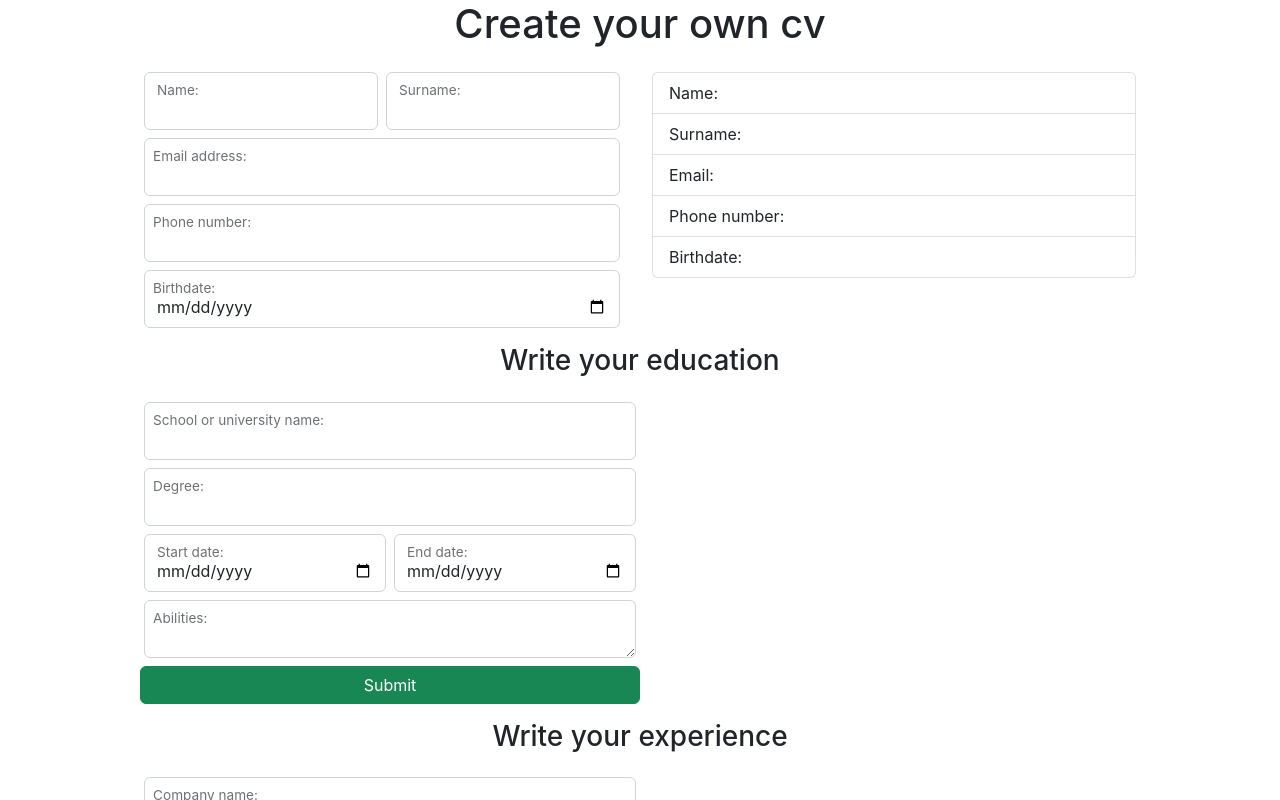
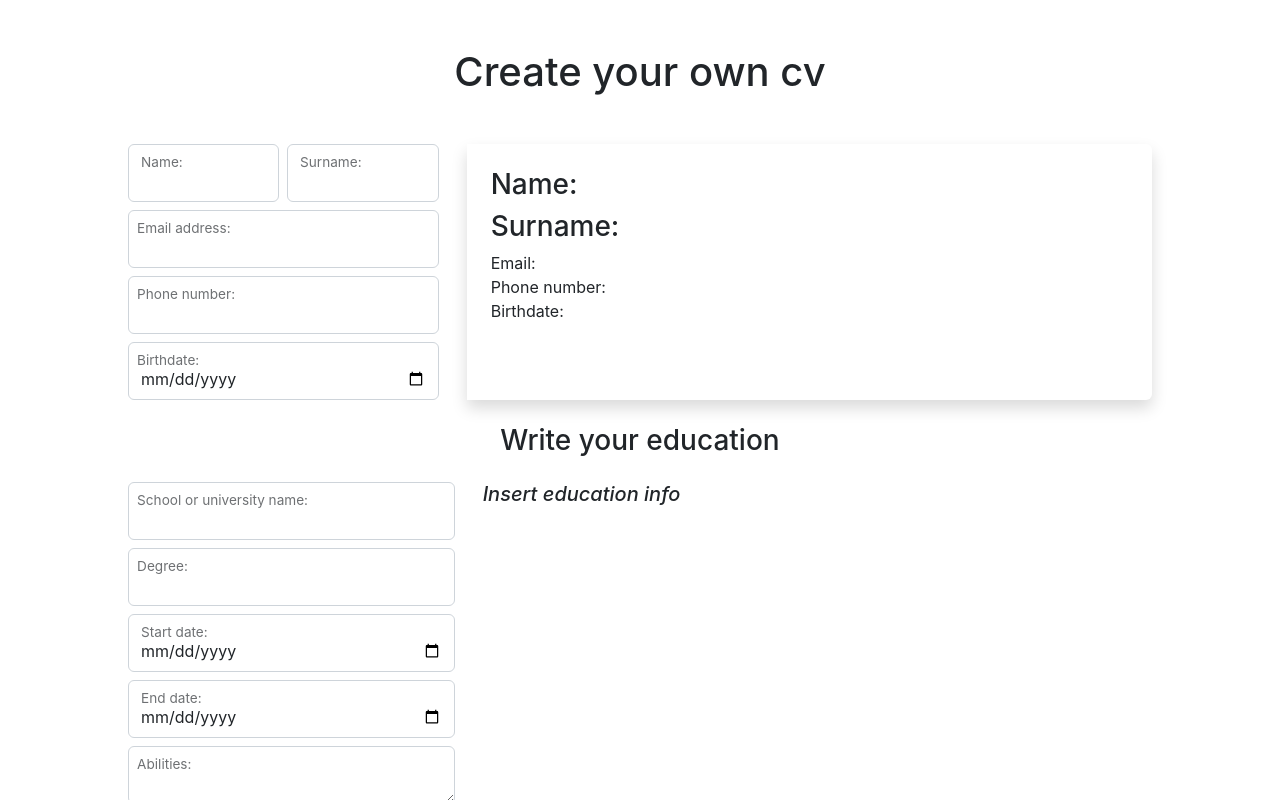
Before and after one commit to KristinaProject/odin-cv-project, a React (Create React App) app: page / in a window 1280 px wide. Shown: the top 800 px of the page. Built offline with nearby package versions, Linux system fonts and the light colour scheme.

Commit message:
some tricks

```diff
--- a/src/App.css
+++ b/src/App.css
@@ -1,25 +1,21 @@
 #basis,
+#educa,
+#expie {
+  flex: 1;
+}
+
 #output,
-#educa,
 #eduOutput,
-#expie,
 #expOut {
-  flex: 1;
+  flex: 2;
 }
 
 .boo {
   max-width: 1500px;
   width: 80%;
   margin: 0 auto;
+}
+
+.notStart {
   align-items: flex-start;
 }
-
-.list-group {
-  height: 100%;
-}
-
-.list-group-item {
-  height: 25%;
-  display: flex;
-  align-items: center;
-}
--- a/src/App.js
+++ b/src/App.js
@@ -40,13 +40,13 @@ function App() {
         <Basis onChange={() => onChange} />
         <OutPut data={form} />
       </div>
-      <h3 className="text-center">Write your education</h3>
-      <div className="d-flex boo">
+      <h3 className="text-center m-4">Write your education</h3>
+      <div className="d-flex boo notStart">
         <Education setEducation={setEducation} education={education} />
         <EducOutput data={education} onDelete={deleteEdu} />
       </div>
-      <h3 className="text-center">Write your experience</h3>
-      <div className="d-flex boo">
+      <h3 className="text-center m-4">Write your experience</h3>
+      <div className="d-flex boo notStart">
         <Experience setExperience={setExperience} experience={experience} />
         <ExpOutput data={experience} onDelete={deleteExp} />
       </div>
--- a/src/components/Basis.jsx
+++ b/src/components/Basis.jsx
@@ -2,7 +2,7 @@ export function Basis(props) {
   return (
     <form
       id="basis"
-      className="row g-2 p-3"
+      className="row g-2 me-4"
     >
       <div className="col-md">
         <div className="form-floating">
--- a/src/components/EducOutput.jsx
+++ b/src/components/EducOutput.jsx
@@ -1,14 +1,18 @@
 export function EducOutput(props) {
   return (
-    <div id="eduOutput">
-      {props.data.map((item) => (
+    <div id="eduOutput" className="d-flex gap-2 flex-wrap">
+      {props.data.length === 0 ? (
+        <h5 className="text-center fst-italic">Insert education info</h5>
+      ) : (
+        props.data.map((item) => (
           <div className="card" key={item.school}>
             <h5 className="card-header">{item.school}</h5>
             <div className="card-body">
               <div className="d-flex justify-content-between">
                 <h5 className="card-title">{item.degree}</h5>
-              <p>
-                {item.start} {item.end}
+
+                <p className="d-flex flex-column">
+                  <span>{item.start}</span> <span>{item.end}</span>
                 </p>
               </div>
               <p className="card-text">{item.ability}</p>
@@ -20,7 +24,8 @@ export function EducOutput(props) {
               </button>
             </div>
           </div>
-      ))}
+        ))
+      )}
     </div>
   );
 }
--- a/src/components/Education.jsx
+++ b/src/components/Education.jsx
@@ -35,7 +35,7 @@ export function Education(props) {
   }
 
   return (
-    <form id="educa" className="row p-3 g-2 " onSubmit={onSubmitEdu}>
+    <form id="educa" className="row me-4 g-2 " onSubmit={onSubmitEdu}>
       <div className="form-floating">
         <input
           type="text"
--- a/src/components/Experience.jsx
+++ b/src/components/Experience.jsx
@@ -36,7 +36,7 @@ export function Experience(props) {
   }
 
   return (
-    <form id="expie" className="row p-3 g-2" onSubmit={onSubmit}>
+    <form id="expie" className="row me-4 g-2" onSubmit={onSubmit}>
       <div className="form-floating">
         <input
           type="text"
--- a/src/components/Header.jsx
+++ b/src/components/Header.jsx
@@ -1,7 +1,7 @@
 export function Header () {
   return (
     <div>
-      <h1 className="text-center">Create your own cv</h1>
+      <h1 className="text-center m-5">Create your own cv</h1>
     </div>
   )
 }
--- a/src/components/OutPut.jsx
+++ b/src/components/OutPut.jsx
@@ -1,13 +1,11 @@
 export function OutPut(props) {
   return (
-    <div id="output" className="p-3">
-      <ul className="list-group">
-        <li className="list-group-item">Name: {props.data.name}</li>
-        <li className="list-group-item">Surname: {props.data.surname}</li>
-        <li className="list-group-item">Email: {props.data.email}</li>
-        <li className="list-group-item">Phone number: {props.data.phonenumber}</li>
-        <li className="list-group-item">Birthdate: {props.data.birthdate}</li>
-      </ul>
+    <div id="output" className="p-4 rounded-end shadow">
+        <h3 >Name: {props.data.name}</h3>
+        <h3 >Surname: {props.data.surname}</h3>
+        <div >Email: {props.data.email}</div>
+        <div >Phone number: {props.data.phonenumber}</div>
+        <div >Birthdate: {props.data.birthdate}</div>
     </div>
   );
 }
```
Lines whose indentation alone changed are shown as unchanged.
